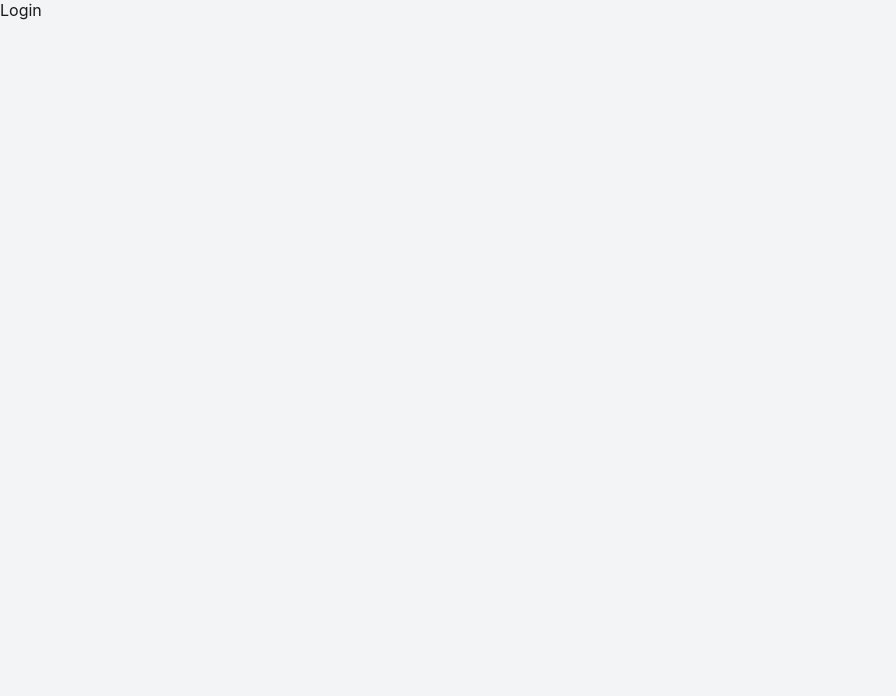
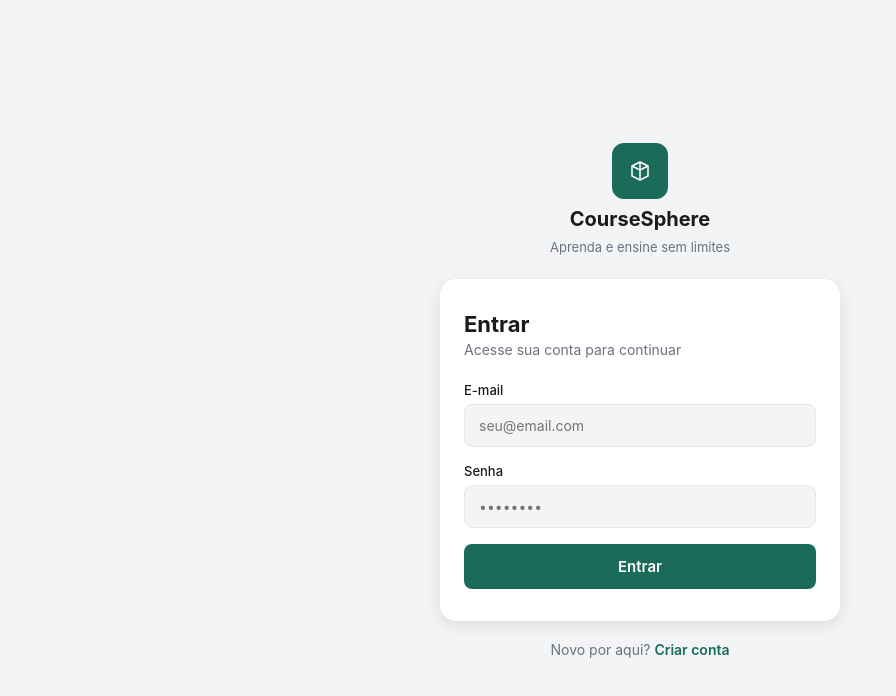
Before and after one commit to BezerraFilipe/CourseSphere, a React app in the folder frontend/: page /login in a window 1280 px wide. Shown: the top 696 px of the page, without its empty margins (0-896 px from the left). Built offline with nearby package versions, Linux system fonts and the light colour scheme; the HTML template or start-up script is replaced by a standard one.

Commit message:
feat(frontend): add login and register pages

```diff
--- a/frontend/src/pages/Login.jsx
+++ b/frontend/src/pages/Login.jsx
@@ -1,3 +1,74 @@
+import { useState } from 'react'
+import { Link, useNavigate } from 'react-router-dom'
+import { useAuth } from '../contexts/AuthContext'
+import AuthLayout from '../components/AuthLayout'
+import FormField from '../components/FormField'
+import Button from '../components/Button'
+
 export default function Login() {
-  return <div>Login</div>
+  const { login } = useAuth()
+  const navigate = useNavigate()
+  const [form, setForm] = useState({ email: '', password: '' })
+  const [errors, setErrors] = useState({})
+  const [loading, setLoading] = useState(false)
+  const [apiError, setApiError] = useState('')
+
+  function validate() {
+    const e = {}
+    if (!form.email) e.email = 'E-mail obrigatório'
+    if (!form.password) e.password = 'Senha obrigatória'
+    return e
+  }
+
+  async function handleSubmit(e) {
+    e.preventDefault()
+    const e2 = validate()
+    if (Object.keys(e2).length) return setErrors(e2)
+    setLoading(true)
+    setApiError('')
+    try {
+      await login(form.email, form.password)
+      navigate('/dashboard')
+    } catch (err) {
+      setApiError(err.response?.data?.error || 'Erro ao fazer login')
+    } finally {
+      setLoading(false)
+    }
+  }
+
+  function handleChange(e) {
+    setForm(f => ({ ...f, [e.target.name]: e.target.value }))
+    setErrors(e2 => ({ ...e2, [e.target.name]: '' }))
+  }
+
+  return (
+    <AuthLayout
+      title="Entrar"
+      subtitle="Acesse sua conta para continuar"
+      footer={<>Novo por aqui? <Link to="/register">Criar conta</Link></>}
+    >
+      <form onSubmit={handleSubmit}>
+        <FormField
+          label="E-mail"
+          type="email"
+          name="email"
+          placeholder="seu@email.com"
+          value={form.email}
+          onChange={handleChange}
+          error={errors.email}
+        />
+        <FormField
+          label="Senha"
+          type="password"
+          name="password"
+          placeholder="••••••••"
+          value={form.password}
+          onChange={handleChange}
+          error={errors.password}
+        />
+        {apiError && <p style={{ color: 'var(--error)', fontSize: 13, marginBottom: 16 }}>{apiError}</p>}
+        <Button type="submit" loading={loading}>Entrar</Button>
+      </form>
+    </AuthLayout>
+  )
 }
--- a/frontend/src/pages/Register.jsx
+++ b/frontend/src/pages/Register.jsx
@@ -1,3 +1,64 @@
+import { useState } from 'react'
+import { Link, useNavigate } from 'react-router-dom'
+import { useAuth } from '../contexts/AuthContext'
+import AuthLayout from '../components/AuthLayout'
+import FormField from '../components/FormField'
+import Button from '../components/Button'
+
 export default function Register() {
-  return <div>Register</div>
+  const { register } = useAuth()
+  const navigate = useNavigate()
+  const [form, setForm] = useState({ name: '', email: '', password: '', confirm: '' })
+  const [errors, setErrors] = useState({})
+  const [loading, setLoading] = useState(false)
+  const [apiError, setApiError] = useState('')
+
+  function validate() {
+    const e = {}
+    if (!form.name) e.name = 'Nome obrigatório'
+    if (!form.email) e.email = 'E-mail obrigatório'
+    if (!form.password) e.password = 'Senha obrigatória'
+    else if (form.password.length < 6) e.password = 'Mínimo 6 caracteres'
+    if (form.password !== form.confirm) e.confirm = 'As senhas não coincidem'
+    return e
+  }
+
+  async function handleSubmit(e) {
+    e.preventDefault()
+    const e2 = validate()
+    if (Object.keys(e2).length) return setErrors(e2)
+    setLoading(true)
+    setApiError('')
+    try {
+      await register(form.name, form.email, form.password)
+      navigate('/dashboard')
+    } catch (err) {
+      const msg = err.response?.data?.errors?.join(', ') || 'Erro ao criar conta'
+      setApiError(msg)
+    } finally {
+      setLoading(false)
+    }
+  }
+
+  function handleChange(e) {
+    setForm(f => ({ ...f, [e.target.name]: e.target.value }))
+    setErrors(e2 => ({ ...e2, [e.target.name]: '' }))
+  }
+
+  return (
+    <AuthLayout
+      title="Criar conta"
+      subtitle="Comece a aprender e ensinar hoje"
+      footer={<>Já tem conta? <Link to="/login">Entrar</Link></>}
+    >
+      <form onSubmit={handleSubmit}>
+        <FormField label="Nome" type="text" name="name" placeholder="Seu nome" value={form.name} onChange={handleChange} error={errors.name} />
+        <FormField label="E-mail" type="email" name="email" placeholder="seu@email.com" value={form.email} onChange={handleChange} error={errors.email} />
+        <FormField label="Senha" type="password" name="password" placeholder="••••••••" value={form.password} onChange={handleChange} error={errors.password} />
+        <FormField label="Confirmar senha" type="password" name="confirm" placeholder="••••••••" value={form.confirm} onChange={handleChange} error={errors.confirm} />
+        {apiError && <p style={{ color: 'var(--error)', fontSize: 13, marginBottom: 16 }}>{apiError}</p>}
+        <Button type="submit" loading={loading}>Criar conta</Button>
+      </form>
+    </AuthLayout>
+  )
 }
```
